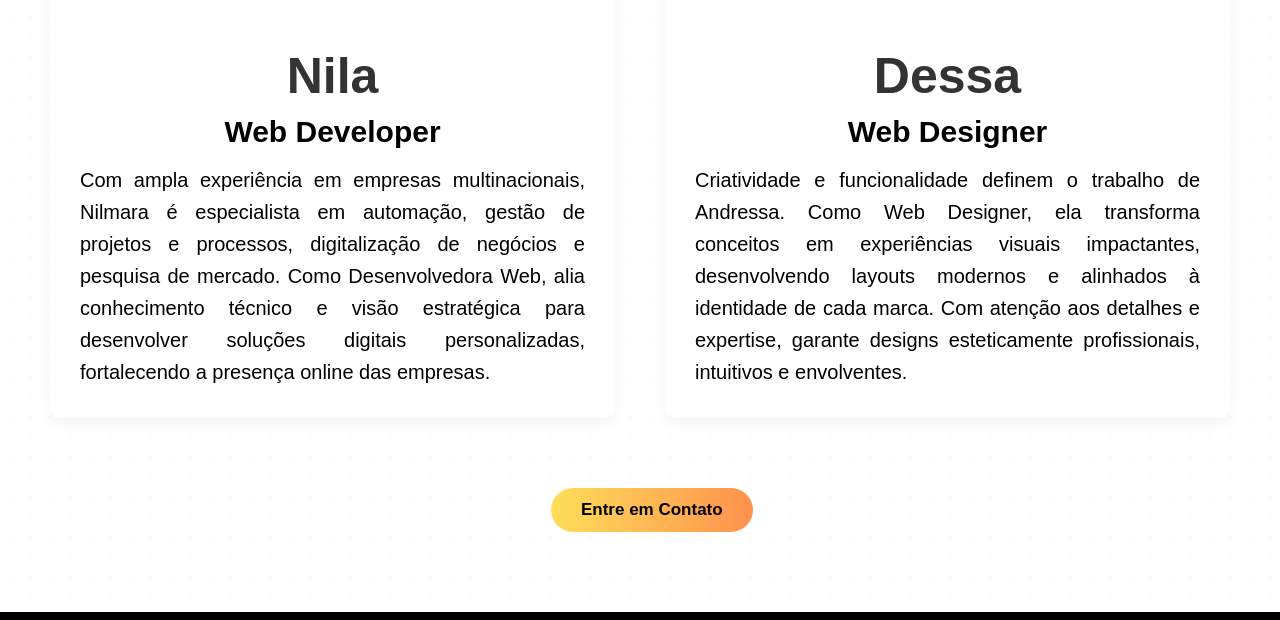
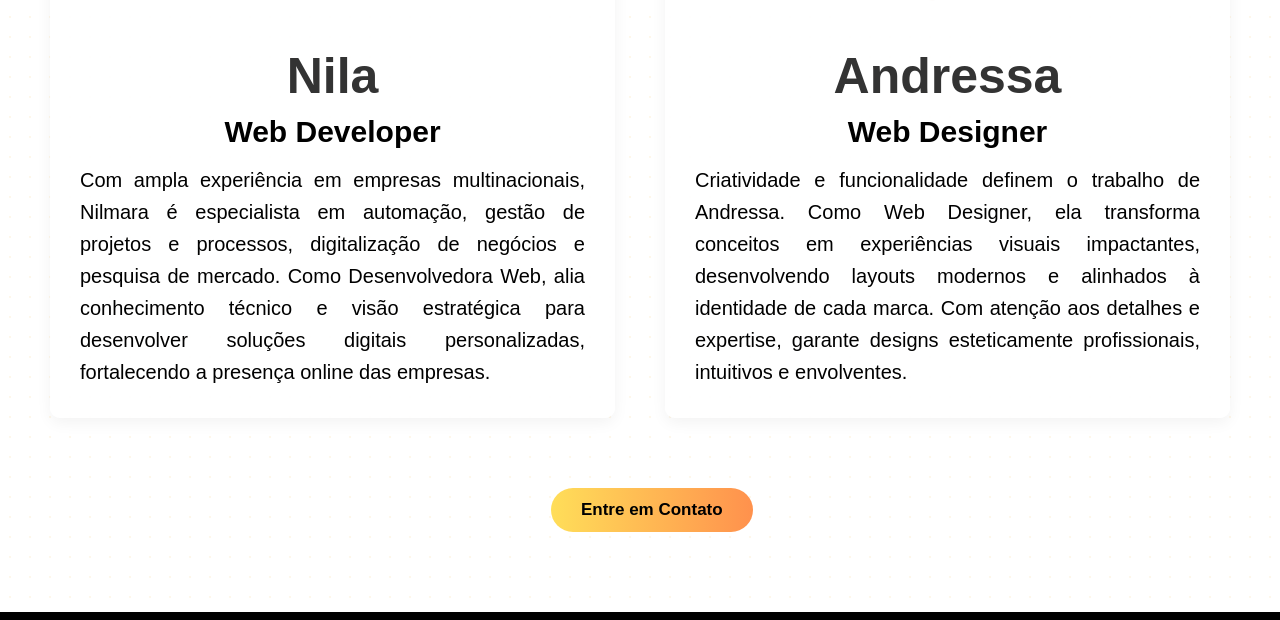
Before and after one commit to nilkraus/kajutech, a plain HTML site: page sobre-nos.html in a window 1280 px wide. Shown: the part 1218-1838 px from the top of the page. Drawn offline with Linux system fonts and the light colour scheme; grey boxes are pictures that could not be loaded; a web font is replaced by a local one.

Commit message:
Update sobre-nos.html

```diff
--- a/sobre-nos.html
+++ b/sobre-nos.html
@@ -61,7 +61,7 @@
         <div class="team-image-container">
           <img src="image/dessa.png" alt="Andressa Nascimento" class="team-image">
         </div>
-        <h3 class="team-name">Dessa</h3>
+        <h3 class="team-name">Andressa</h3>
         <p class="team-role">Web Designer</p>
         <p class="team-bio">Criatividade e funcionalidade definem o trabalho de Andressa. Como Web Designer, ela transforma conceitos em experiências visuais impactantes, desenvolvendo layouts modernos e alinhados à identidade de cada marca. Com atenção aos detalhes e expertise, garante designs esteticamente profissionais, intuitivos e envolventes.</p>
       </div>
```
